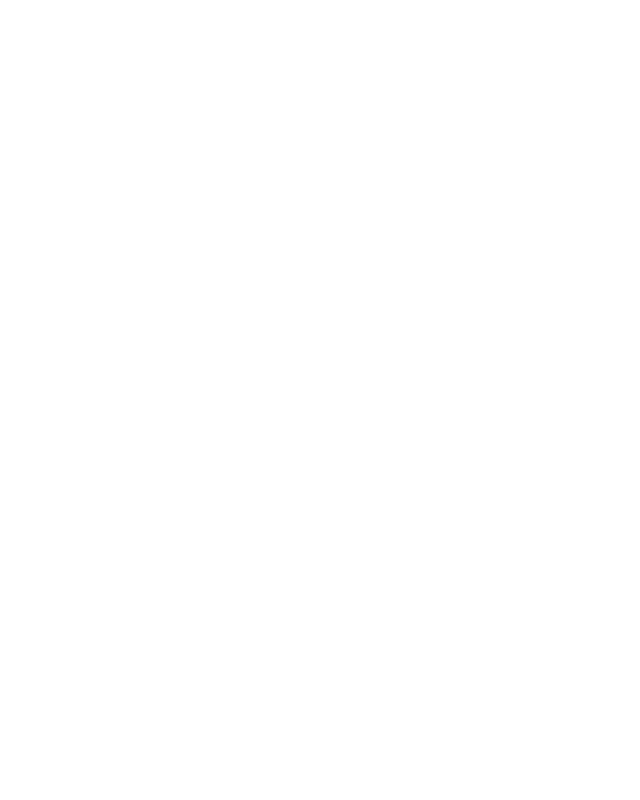
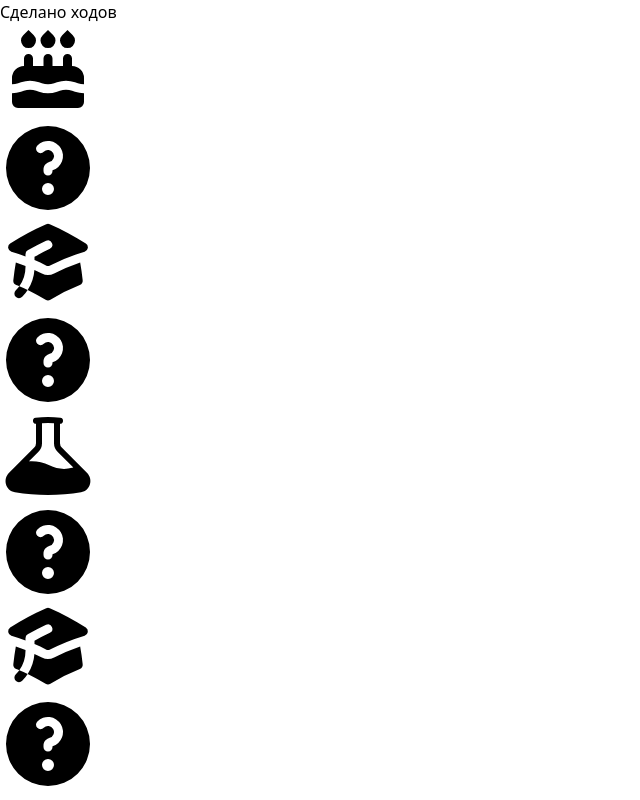
Before and after one commit to xtwilightx/Practice2_ViteReact, a React (Vite) app: page / in a window 1280 px wide. Shown: the top 800 px of the page, without its empty margins (0-640 px from the left). Built offline with nearby package versions, Linux system fonts and the light colour scheme.

Commit message:
cards now display in the game

```diff
--- a/src/App.jsx
+++ b/src/App.jsx
@@ -21,16 +21,15 @@
   {id: 6, img: ScissorsIcon},
 ]
 
+const paitOfArrayCards = [...initialArrayCards, ...initialArrayCards]
 
 const App = () => {
 
   const [arrayCards, setArrayCards] = useState([]) //Закрытые карточки
-  const [openCards, setOpenCards] = useState([]) //Открытые карточки
+  const [openedCards, setOpenCards] = useState([]) //Открытые карточки
 
   const [matched, setMatched] = useState([]) //Совпадения
   const [moves, setMoves] = useState([]) //Шаги
-
-  const paitOfArrayCards = [...initialArrayCards, ...initialArrayCards] //2 массива карточек
 
   const shuffle = (array) => {
     let currentIndex = array.length,
@@ -39,7 +38,7 @@
 
 
     while (currentIndex !== 0){
-      randomIndex = Math.floor (Math.random() * currentIndex)
+      randomIndex = Math.floor(Math.random() * currentIndex)
       currentIndex -= 1
 
       temporaryValue = array[currentIndex]
@@ -50,10 +49,39 @@
     return array
   }
 
+    useEffect(() =>{
+      setArrayCards(shuffle(paitOfArrayCards))
+    },[]) //[зависимости] Пусто значит при загрузке страницы сработает
 
   return(
     <div className='App'>
+        {console.log({arrayCards})}
+        <p className='number-of-strokes'>Сделано ходов {moves}</p>
+        <div className='cards'>
+            {arrayCards.map((item, index, number) => {
+              //Вынести в компонент
+              let isFlipped = false;
 
+              if (openedCards.includes(index)) isFlipped = true
+              if (matched.includes(item.id)) isFlipped = true
+
+              //лучше не index
+              return(
+                <div key={index} className={`card ${isFlipped ? 'flipped' : ''}`}>
+                  <div>
+                    <div>
+                      <item.img className='size-24'  />
+                    </div>
+
+                    <div>
+                      <QuestionMarkCircleIcon className='size-24' />
+                    </div>
+                  </div>
+                </div>
+              )
+
+          } )}
+        </div>
     </div>
 
   )
```
